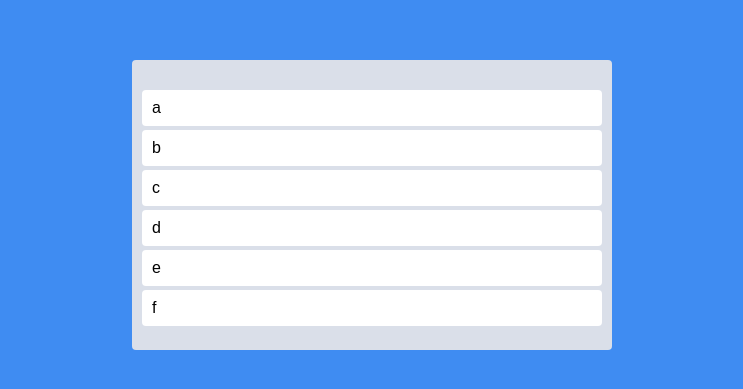
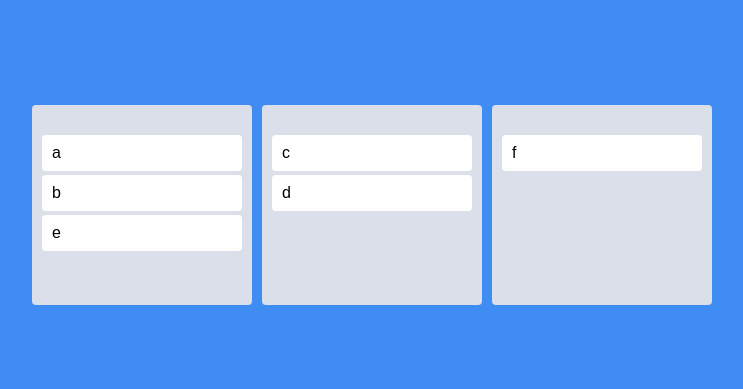
Before and after one commit to kihyeoon/react-masterclass, a React (Create React App) app: page / in a window 1280 px wide. Shown: the part 195-584 px from the top of the page, without its empty margins (268-1011 px from the left). Built offline with nearby package versions, Linux system fonts and the light colour scheme.

Commit message:
6.8 Multi Boards

```diff
--- a/src/App.tsx
+++ b/src/App.tsx
@@ -1,35 +1,24 @@
-import {
-  DragDropContext,
-  Draggable,
-  DropResult,
-  Droppable,
-} from "react-beautiful-dnd";
+import { DragDropContext, DropResult } from "react-beautiful-dnd";
 import { useRecoilState } from "recoil";
 import styled from "styled-components";
 import { toDoState } from "./atom";
-import DragabbleCard from "./Components/DragabbleCard";
+import { Board } from "./Components/Board";
 
 const Wrapper = styled.div`
   display: flex;
   justify-content: center;
   align-items: center;
   height: 100vh;
-  max-width: 480px;
+  max-width: 680px;
   margin: 0 auto;
 `;
 
 const Boards = styled.div`
   display: grid;
-  grid-template-columns: repeat(1, 1fr);
+  grid-template-columns: repeat(3, 1fr);
   width: 100%;
+  gap: 10px;
   min-height: 200px;
-`;
-
-const Board = styled.div`
-  padding: 20px 10px;
-  padding-top: 30px;
-  border-radius: 4px;
-  background-color: ${(props) => props.theme.boardColor};
 `;
 
 function App() {
@@ -37,26 +26,19 @@
   const onDragEnd = ({ draggableId, destination, source }: DropResult) => {
     if (!destination) return;
     if (destination.index === source.index) return;
-    const newToDos = [...toDos];
-    newToDos.splice(source.index, 1);
-    newToDos.splice(destination.index, 0, draggableId);
-    setToDos(newToDos);
+    // const newToDos = [...toDos];
+    // newToDos.splice(source.index, 1);
+    // newToDos.splice(destination.index, 0, draggableId);
+    // setToDos(newToDos);
   };
   return (
     <>
       <DragDropContext onDragEnd={onDragEnd}>
         <Wrapper>
           <Boards>
-            <Droppable droppableId="one">
-              {(provided) => (
-                <Board ref={provided.innerRef} {...provided.droppableProps}>
-                  {toDos.map((toDo, index) => (
-                    <DragabbleCard key={toDo} toDo={toDo} index={index} />
-                  ))}
-                  {provided.placeholder}
-                </Board>
-              )}
-            </Droppable>
+            {Object.keys(toDos).map((boardId) => (
+              <Board key={boardId} boardId={boardId} toDos={toDos[boardId]} />
+            ))}
           </Boards>
         </Wrapper>
       </DragDropContext>
--- /dev/null
+++ b/src/Components/Board.tsx
@@ -0,0 +1,30 @@
+import { Droppable } from "react-beautiful-dnd";
+import DragabbleCard from "./DragabbleCard";
+import styled from "styled-components";
+
+const Wrapper = styled.div`
+  padding: 20px 10px;
+  padding-top: 30px;
+  border-radius: 4px;
+  background-color: ${(props) => props.theme.boardColor};
+`;
+
+interface IProps {
+  toDos: string[];
+  boardId: string;
+}
+
+export function Board({ toDos, boardId }: IProps) {
+  return (
+    <Droppable droppableId={boardId}>
+      {(provided) => (
+        <Wrapper ref={provided.innerRef} {...provided.droppableProps}>
+          {toDos.map((toDo, index) => (
+            <DragabbleCard key={toDo} toDo={toDo} index={index} />
+          ))}
+          {provided.placeholder}
+        </Wrapper>
+      )}
+    </Droppable>
+  );
+}
--- a/src/atom.tsx
+++ b/src/atom.tsx
@@ -1,6 +1,14 @@
 import { atom } from "recoil";
 
-export const toDoState = atom({
+interface IToDoState {
+  [key: string]: string[];
+}
+
+export const toDoState = atom<IToDoState>({
   key: "toDo",
-  default: ["a", "b", "c", "d", "e", "f"],
+  default: {
+    to_do: ["a", "b", "e"],
+    doing: ["c", "d"],
+    done: ["f"],
+  },
 });
```
